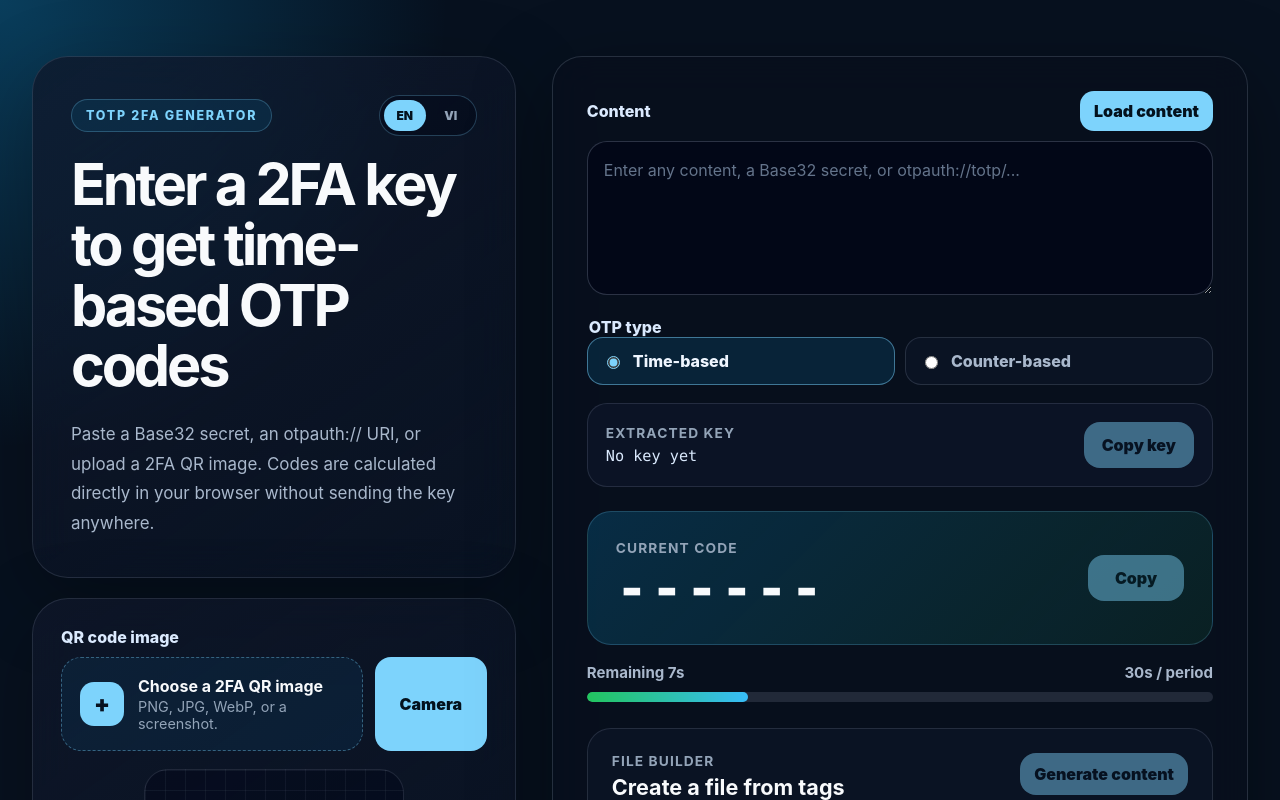
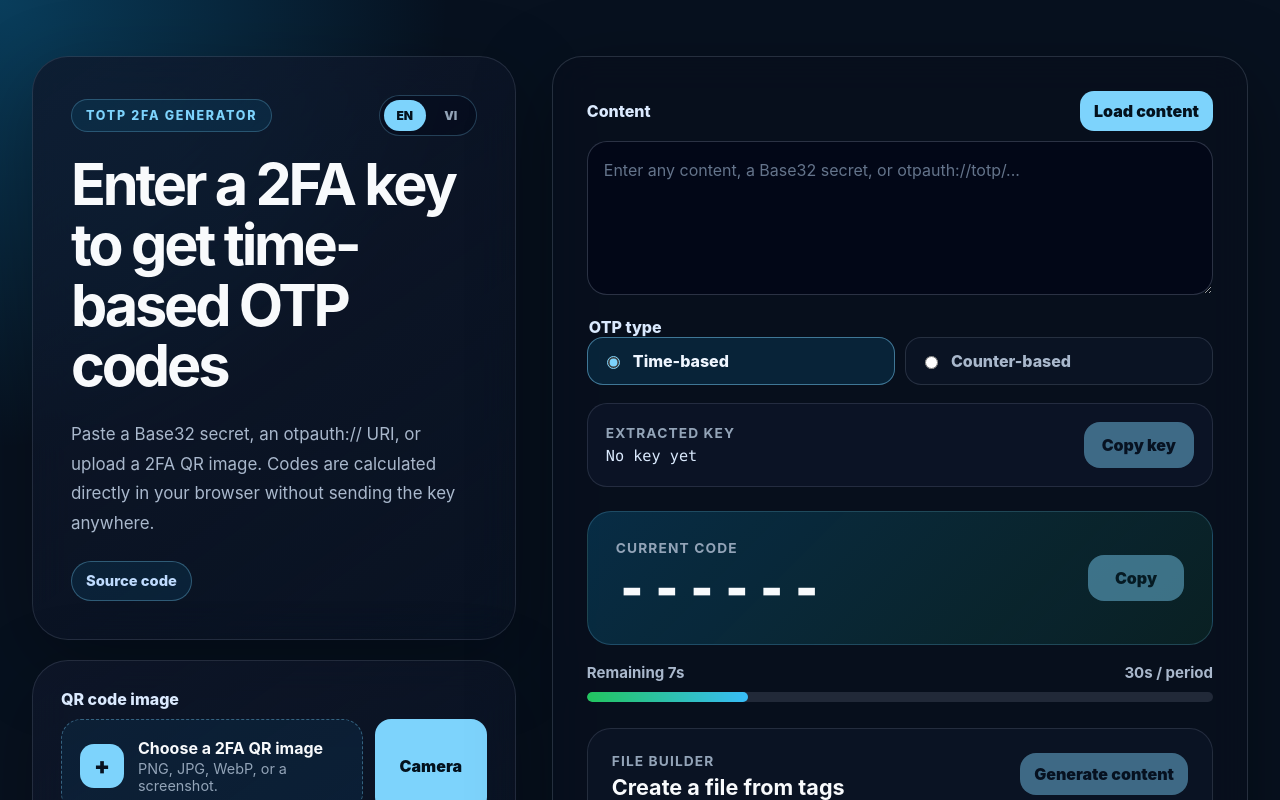
Before and after one commit to manhavn/otp2faweb, a Svelte app: page / in a window 1280 px wide. Shown: the top 800 px of the page. Built offline with nearby package versions, Linux system fonts and the light colour scheme.

Commit message:
Add source link to hero

```diff
--- a/src/App.svelte
+++ b/src/App.svelte
@@ -19,6 +19,7 @@
       eyebrow: 'TOTP 2FA Generator',
       title: 'Enter a 2FA key to get time-based OTP codes',
       intro: 'Paste a Base32 secret, an otpauth:// URI, or upload a 2FA QR image. Codes are calculated directly in your browser without sending the key anywhere.',
+      sourceCode: 'Source code',
       qrSectionLabel: 'QR code image input',
       qrImage: 'QR code image',
       chooseQr: 'Choose a 2FA QR image',
@@ -77,6 +78,7 @@
       eyebrow: 'TOTP 2FA Generator',
       title: 'Nhập khóa 2FA để lấy mã OTP theo thời gian',
       intro: 'Dán secret Base32, URI otpauth://, hoặc tải ảnh QR 2FA. Mã được tính trực tiếp trong trình duyệt, không gửi khóa ra ngoài.',
+      sourceCode: 'Mã nguồn',
       qrSectionLabel: 'Nhập ảnh QR code',
       qrImage: 'Ảnh QR code',
       chooseQr: 'Chọn ảnh QR 2FA',
@@ -569,6 +571,9 @@
       <p class="intro">
         {t.intro}
       </p>
+      <a class="source-link" href="https://github.com/manhavn/otp2faweb" target="_blank" rel="noreferrer">
+        {t.sourceCode}
+      </a>
     </section>
 
     <section class="qr-card" aria-label={t.qrSectionLabel}>
--- a/src/app.css
+++ b/src/app.css
@@ -181,6 +181,31 @@ h1 {
   color: #a9b8cc;
   font-size: 1.06rem;
   line-height: 1.75;
+}
+
+.source-link {
+  width: fit-content;
+  margin-top: 22px;
+  display: inline-flex;
+  align-items: center;
+  border: 1px solid rgba(125, 211, 252, 0.32);
+  border-radius: 999px;
+  padding: 10px 14px;
+  color: #bfdbfe;
+  background: rgba(14, 165, 233, 0.1);
+  font-size: 0.92rem;
+  font-weight: 800;
+  text-decoration: none;
+  transition:
+    border-color 0.2s ease,
+    color 0.2s ease,
+    transform 0.2s ease;
+}
+
+.source-link:hover {
+  border-color: rgba(125, 211, 252, 0.62);
+  color: #eff6ff;
+  transform: translateY(-1px);
 }
 
 .panel {
```
